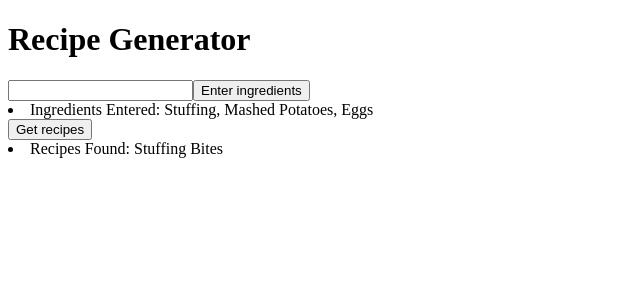
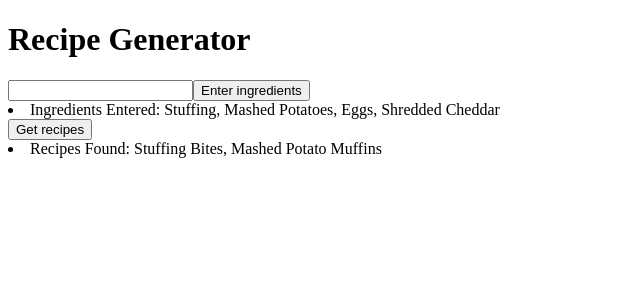
Before and after one commit to mattognibene/cs3200-final, a React (Create React App) app in the folder app/recipe-app/: page / in a window 1280 px wide. Shown: the top 300 px of the page, without its empty margins (0-640 px from the left). Built offline with nearby package versions, Linux system fonts and the light colour scheme.

Commit message:
Added more ingredients/recipes

```diff
--- a/app/recipe-app/src/App.js
+++ b/app/recipe-app/src/App.js
@@ -24,11 +24,11 @@ function App() {
 		<input ref={ingRef} type="text" />
 		<button>Enter ingredients</button>
 		<li>
-		Ingredients Entered: Stuffing, Mashed Potatoes, Eggs
+		Ingredients Entered: Stuffing, Mashed Potatoes, Eggs, Shredded Cheddar
 		</li>
 		<button>Get recipes</button>
 		<li>
-			Recipes Found: Stuffing Bites
+			Recipes Found: Stuffing Bites, Mashed Potato Muffins
 		</li>
 	</>
      )
```
